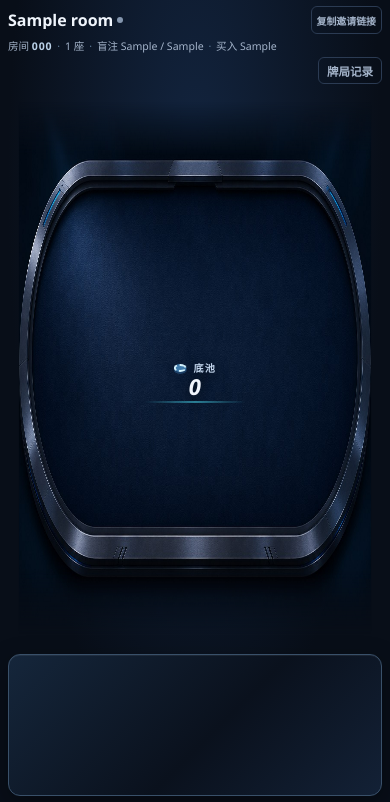
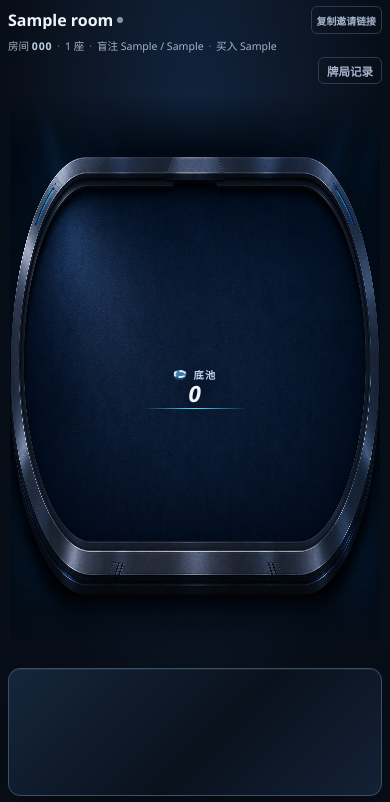
Before and after one commit to Fewing/tiny-texas, a Python web app: template app/templates/rooms/detail.html in a window 390 px wide. Shown: the part 42-844 px from the top of the page. Run offline with Jinja, Linux system fonts and the light colour scheme; the template is opened without the code that fills it: most values are stand-ins (such as "Sample title", 1, 10 or a date in 2020).

Commit message:
feat: 调整房间布局和样式，优化响应式设计，更新脚本版本

```diff
--- a/app/static/css/room.css
+++ b/app/static/css/room.css
@@ -749,8 +749,10 @@ body:has(.table-viewport) { height: 100dvh; min-height: 0; overflow: hidden; dis
   .table-viewport .own-cards, .table-viewport .table-surface:has(.settlement:not([hidden])) .own-cards { --card-width: 48px; }
   .room-shell:has(.table-viewport) .action-row { gap: 3px; }
   .room-shell:has(.table-viewport) .action-row .button { padding-inline: 5px; min-width: 40px; font-size: .75rem; }
-  .room-shell:has(.table-viewport) { grid-template-rows: auto minmax(0, 1fr) 142px; }
-  .room-shell:has(.table-viewport) .action-dock { padding: 6px 8px; }
+  .room-shell:has(.table-viewport) { grid-template-rows: auto minmax(0, 1fr) 128px; }
+  .room-shell:has(.table-viewport) .action-dock { padding: 4px 8px; }
+  .room-shell:has(.table-viewport) .action-controls { grid-auto-rows: auto; grid-template-rows: 40px; gap: 4px; }
+  .room-shell:has(.table-viewport) .action-status strong { white-space: nowrap; overflow: hidden; text-overflow: ellipsis; }
   .room-shell:has(.table-viewport) .raise-editor { padding-top: 4px; }
   .room-shell:has(.table-viewport) .raise-adjust { margin-top: 4px; }
   .mobile-room-tools { display: flex; grid-column: 1 / -1; grid-row: 3; justify-content: flex-end; gap: 6px; height: 25px; }
--- a/app/static/js/room-layout.js
+++ b/app/static/js/room-layout.js
@@ -5,10 +5,15 @@ export function setupRoomLayout(app) {
   const table = app.querySelector('#table-surface');
   const mobile = matchMedia('(max-width: 690px)');
   function fit() {
-    const width = mobile.matches ? viewport.clientWidth - 16 : 1200;
-    const height = mobile.matches ? Math.max(540, viewport.clientHeight - 32) : 720;
-    // Keep a small gutter for card outlines and reveal animations above top seats.
-    const scale = Math.min((viewport.clientWidth - 16) / width, (viewport.clientHeight - 32) / height);
+    const portraitLayout = mobile.matches;
+    const availableWidth = viewport.clientWidth - (portraitLayout ? 4 : 16);
+    const availableHeight = viewport.clientHeight - (portraitLayout ? 20 : 32);
+    if (availableWidth <= 0 || availableHeight <= 0) return;
+    const height = portraitLayout ? Math.max(520, availableHeight) : 720;
+    const scale = portraitLayout ? availableHeight / height :
+      Math.min(availableWidth / 1200, availableHeight / height);
+    // Short screens still use the full table width after scaling the cards and seats.
+    const width = portraitLayout ? availableWidth / scale : 1200;
     table.style.width = `${width}px`;
     table.style.height = `${height}px`;
     table.style.transform = `translate(-50%, -50%) scale(${scale})`;
--- a/app/static/js/room.js
+++ b/app/static/js/room.js
@@ -1,5 +1,5 @@
 import { createRoomEffects } from "./room-effects.js?v=20261116-5";
-import { setupRoomLayout } from "./room-layout.js?v=20261117-1";
+import { setupRoomLayout } from "./room-layout.js?v=20261125-1";
 import { raisePresets } from "./raise-presets.js?v=20261114-1";
 import { showdownHand } from "./showdown.js?v=20261115-6";
 import { showdownProfile, showdownRhythm } from "./showdown-effects.js?v=20261116-5";
--- a/app/templates/rooms/detail.html
+++ b/app/templates/rooms/detail.html
@@ -2,7 +2,7 @@
 {% block title %}{{ room.name }} - Tiny Texas{% endblock %}
 {% block page_class %}game-page{% endblock %}
 {% block head %}
-<link rel="stylesheet" href="{{ url_for('static', path='/css/room.css') }}?v=20261117-1">
+<link rel="stylesheet" href="{{ url_for('static', path='/css/room.css') }}?v=20261125-1">
 {% endblock %}
 {% block toolbar %}
 <div class="game-tools">
@@ -127,5 +127,5 @@
 </section>
 <script id="initial-state" type="application/json">{{ initial_state | tojson }}</script>
 <script id="bot-options" type="application/json">{{ bot_strategy_options | tojson }}</script>
-<script type="module" src="{{ url_for('static', path='/js/room.js') }}?v=20261117-1"></script>
+<script type="module" src="{{ url_for('static', path='/js/room.js') }}?v=20261125-1"></script>
 {% endblock %}
```
